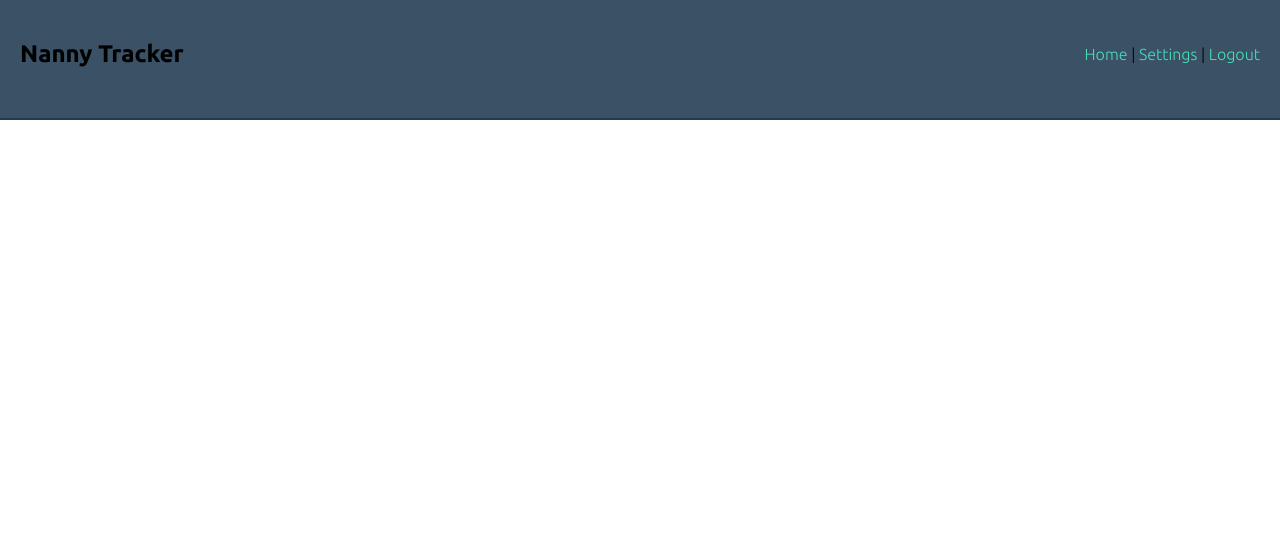
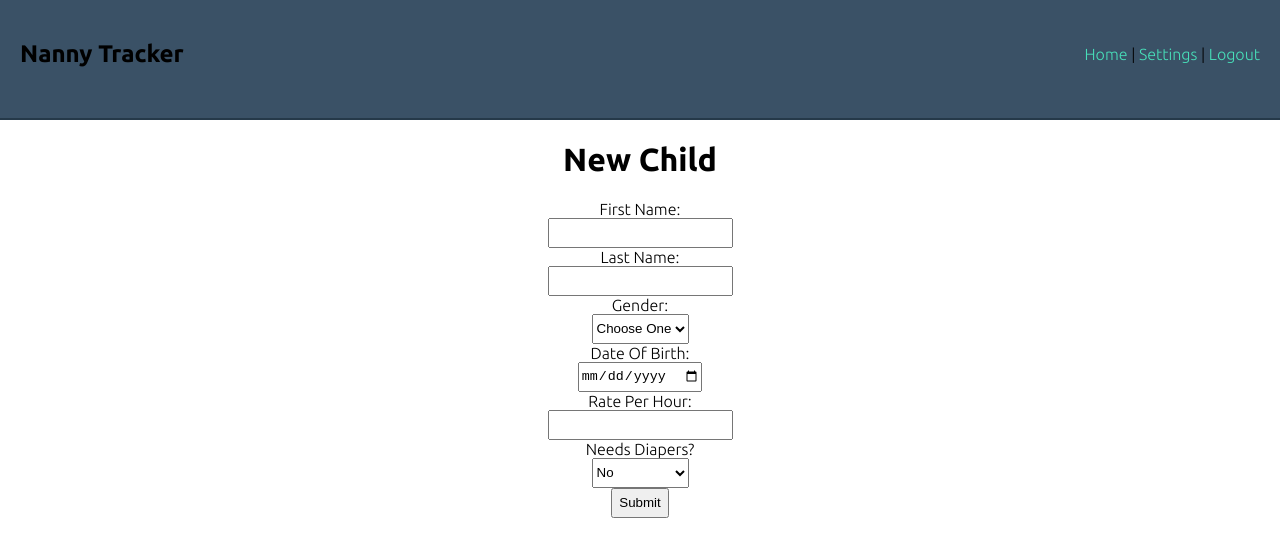
Before and after one commit to bt93/nanny_app, a Vue app in the folder client/: page /child in a window 1280 px wide. Shown: the top 556 px of the page. Built offline with nearby package versions, Linux system fonts and the light colour scheme; sample sign-in values are in the browser's storage.

Commit message:
Added NewChild and EditChild

```diff
--- a/client/src/components/ChildContainer.vue
+++ b/client/src/components/ChildContainer.vue
@@ -8,6 +8,7 @@
           <li>Rate: ${{ child.ratePerHour }}</li>
           <li>Needs diapers: {{ getNeedsDiapers }}</li>
       </ul>
+      <router-link :to="{name: 'editChild', params: {id: child.childId}}">Edit</router-link>
   </div>
 </template>
 
--- a/client/src/router/index.js
+++ b/client/src/router/index.js
@@ -8,6 +8,8 @@ import Dashboard from '../views/Dashboard'
 import Settings from '../views/Settings'
 import SessionDetails from '../views/SessionDetails'
 import NewSession from '../views/NewSession'
+import NewChild from '../views/NewChild'
+import EditChild from '../views/EditChild'
 import store from '../store/index'
 
 Vue.use(Router)
@@ -96,6 +98,24 @@ const router = new Router({
         requiresAuth: true,
         title: 'Session'
       }
+    },
+    {
+      path: '/child',
+      name: 'newChild',
+      component: NewChild,
+      meta: {
+        requiresAuth: true,
+        title: 'Add Child'
+      }
+    },
+    {
+      path: '/child/:id',
+      name: 'editChild',
+      component: EditChild,
+      meta: {
+        requiresAuth: true,
+        title: 'Edit Child'
+      }
     }
   ]
 })
--- a/client/src/services/ChildrenService.js
+++ b/client/src/services/ChildrenService.js
@@ -3,5 +3,13 @@ import axios from 'axios'
 export default {
     getAllChildren() {
         return axios.get('/children');
+    },
+
+    getChildById(childId) {
+        return axios.get(`/children/${childId}`);
+    },
+
+    addChild(child) {
+        return axios.post('/children', child);
     }
 }
--- a/client/src/views/Dashboard.vue
+++ b/client/src/views/Dashboard.vue
@@ -4,8 +4,14 @@
       <div class="children">
         <h2>Children</h2>
         <img src="../images/loading.gif" alt="Loading" v-if="childrenLoading">
-        <p v-else-if="children.length === 0">You do not have any children in your care.</p>
-        <child-container v-else v-for="child in children" :key="child.childId" :child="child" />
+        <div v-else-if="children.length === 0">
+          <p>You do not have any children in your care.</p>
+          <router-link :to="{name: 'newChild'}">Add Child</router-link>
+        </div>
+        <div v-else>
+          <router-link :to="{name: 'newChild'}">Add Child</router-link>
+          <child-container v-for="child in children" :key="child.childId" :child="child" />
+        </div>
       </div>
       <div class="sessions">
         <h2>Todays Sessions</h2>
--- /dev/null
+++ b/client/src/views/EditChild.vue
@@ -0,0 +1,60 @@
+<template>
+  <div class="editChild">
+      <img src="../images/loading.gif" alt="loading..." v-if="isLoading">
+      <error v-else-if="error"/>
+      <div class="childInfo text-center" v-else>
+          <h1>Edit Child</h1>
+          <form>
+              <label for="firstName">First Name: </label>
+              <input type="text" name="firstName" id="firstName" v-model="child.firstName">
+              <label for="lastName">Last Name: </label>
+              <input type="text" name="lastName" id="lastName" v-model="child.lastName">
+              <label for="gender">Gender: </label>
+              <select name="gender" id="gender" v-model="child.gender">
+                <option value="" disabled selected="selected">Choose One</option>
+                <option value="F">Female</option>
+                <option value="M">Male</option>
+                <option value="N">Non-Binary</option>
+                <option value="O">Other</option>
+            </select>
+          </form>
+      </div>
+  </div>
+</template>
+
+<script>
+import childrenService from '../services/ChildrenService'
+import Error from '../components/Error'
+
+export default {
+    components: {
+        Error
+    },
+    data() {
+        return {
+            child: {},
+            isLoading: true,
+            error: false
+        }
+    },
+    created() {
+        childrenService.getChildById(this.$route.params.id)
+            .then(res => {
+                if (res.status === 200) {
+                    this.isLoading = false;
+                    this.child = res.data
+                }
+            })
+            .catch(err => {
+                if (err) {
+                    this.isLoading = false;
+                    this.error = true;
+                }
+            });
+    }
+}
+</script>
+
+<style>
+
+</style>
--- /dev/null
+++ b/client/src/views/NewChild.vue
@@ -0,0 +1,67 @@
+<template>
+  <div class="newChild text-center">
+      <h1>New Child</h1>
+      <form @submit.prevent="addChild">
+            <label for="firstName">First Name: </label>
+            <input type="text" name="firstName" id="fistName" v-model="child.firstName" />
+            <label for="lastName">Last Name: </label>
+            <input type="text" name="lastName" id="flastName" v-model="child.lastName">
+            <label for="gender">Gender: </label>
+            <select name="gender" id="gender" v-model="child.gender">
+                <option value="" disabled selected="selected">Choose One</option>
+                <option value="F">Female</option>
+                <option value="M">Male</option>
+                <option value="N">Non-Binary</option>
+                <option value="O">Other</option>
+            </select>
+            <label for="dateOfBirth">Date Of Birth: </label>
+            <input type="date" name="dateOfBirth" id="dateOfBirth" v-model="child.dateOfBirth">
+            <label for="ratePerHour">Rate Per Hour: </label>
+            <input type="number" min="0" step="any" v-model="child.ratePerHour">
+            <label for="needsDiapers">Needs Diapers? </label>
+            <select name="needsDiapers" id="needsDiapers" v-model="child.needsDiapers">
+                <option value="" disabled selected="selected">Choose One</option>
+                <option :value="true">Yes</option>
+                <option :value="false">No</option>
+            </select>
+            <input type="submit" value="Submit">
+      </form>
+  </div>
+</template>
+
+<script>
+import childrenService from '../services/ChildrenService'
+
+export default {
+    data() {
+        return {
+            child: {
+                firstName: '',
+                lastName: '',
+                gender: '',
+                dateOfBirth: '',
+                ratePerHour: '',
+                needsDiapers: false,
+                active: true,
+                imageUrl: ''
+            }
+        }
+    },
+    methods: {
+        addChild() {
+            this.child.ratePerHour = Number(this.child.ratePerHour);
+
+            childrenService.addChild(this.child)
+                .then(res => {
+                    if (res.status === 201) {
+                        console.log('It worked');
+                    }
+                });
+        }
+    }
+}
+</script>
+
+<style>
+
+</style>
```
Also changed, not shown: 1 other file (tests, documents, lock files or other folders).
